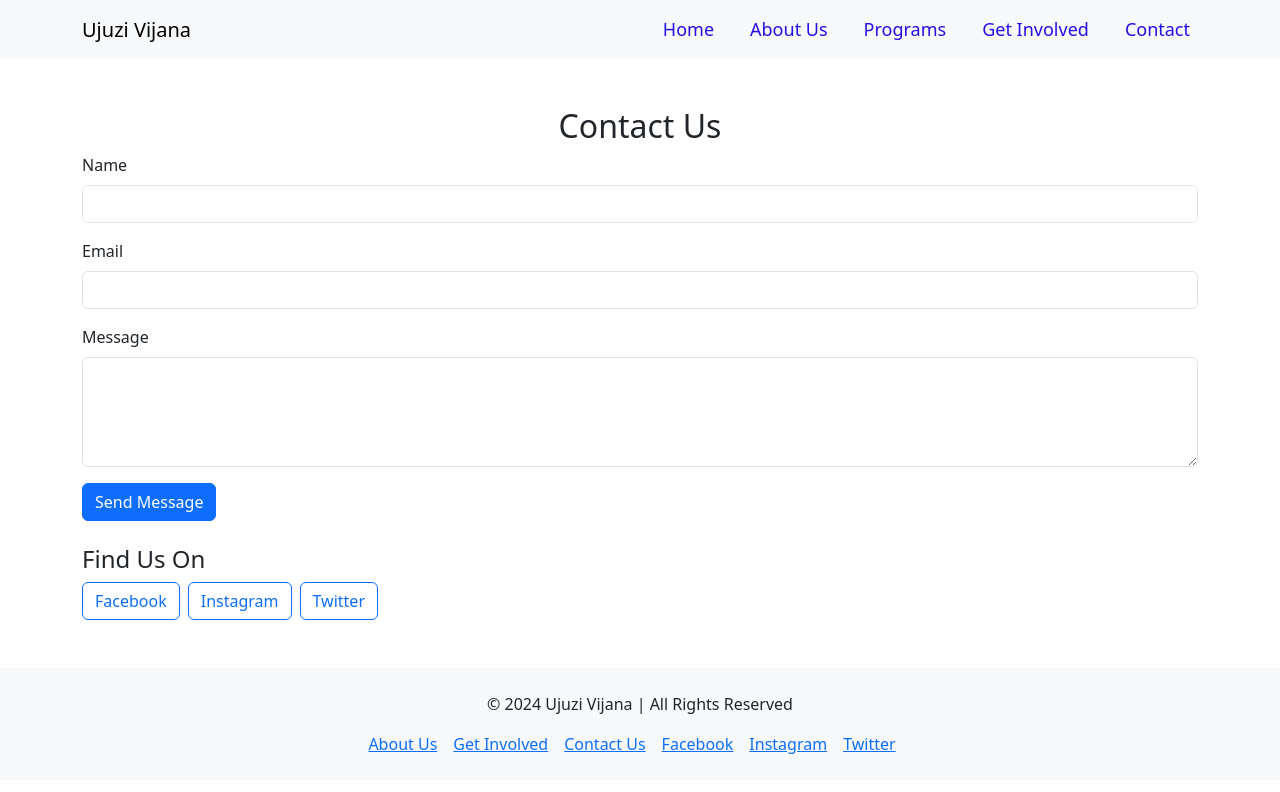
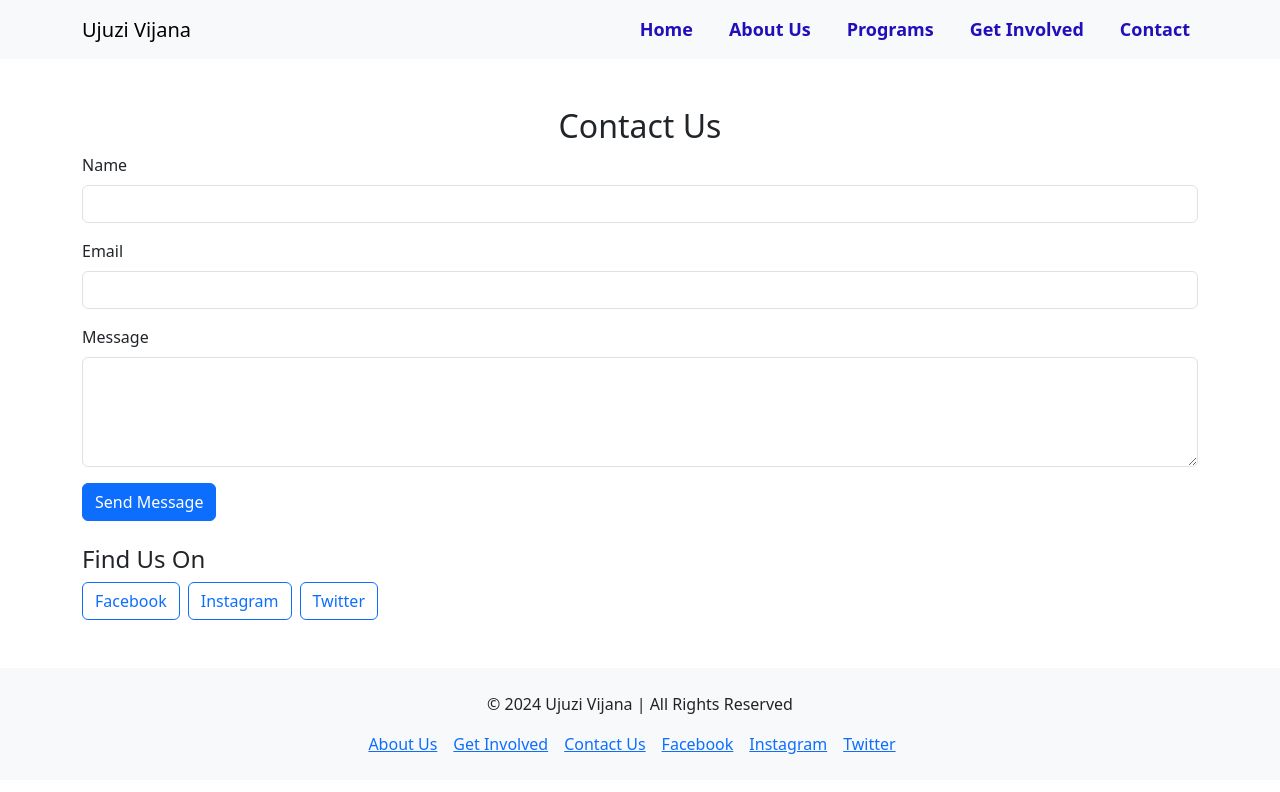
Before and after one commit to kipngenohaaron/Ujuzi-Vijana-, a React (Create React App) app: page /contact in a window 1280 px wide. Shown: the top 792 px of the page. Built offline with nearby package versions, Linux system fonts and the light colour scheme.

Commit message:
styling updated

```diff
--- a/src/components/Hero.js
+++ b/src/components/Hero.js
@@ -20,7 +20,7 @@ function Hero() {
       <div className="text-center text-white">
         <h1>Welcome to Ujuzi Vijana</h1>
         <p>Empowering the youth with skills for a brighter future</p>
-        <a href="#programs" className="btn btn-primary btn-lg">Start Learning</a>
+        <a href="programs" className="btn btn-primary btn-lg">Start Learning</a>
       </div>
     </section>
   );
--- a/src/styles.css
+++ b/src/styles.css
@@ -52,26 +52,30 @@
 .navbar .logo {
   width: 40px; /* Adjust logo size */
   margin-right: 10px;
+
 }
 
 /* Navbar Links Styling */
 .navbar .nav-link {
-  color: #240ee9 !important; /* White text color */
+  color: #200fbb !important; /* White text color */
   font-size: 18px; /* Font size */
   margin-left: 20px; /* Add space between links */
   transition: all 0.3s ease; /* Smooth transition on hover */
+  font-weight: bold;
 }
 
 /* Active link styling */
 .navbar .nav-link.active {
   font-weight: bold; /* Make active link bold */
   text-decoration: underline; /* Underline active link */
+
 }
 
 /* Navbar link hover effect */
 .navbar .nav-link:hover {
   color: #ff00bf !important; /* Change color on hover */
   text-decoration: none; /* Remove underline on hover */
+
 }
 
 /* Mobile Menu Styles */
```
